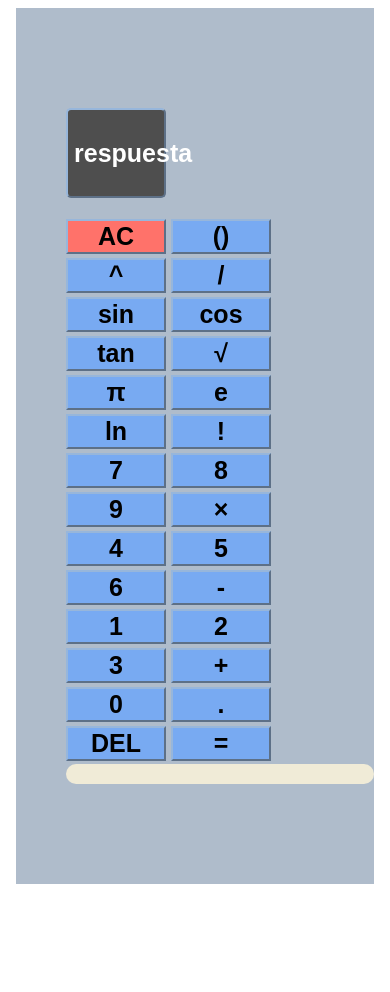
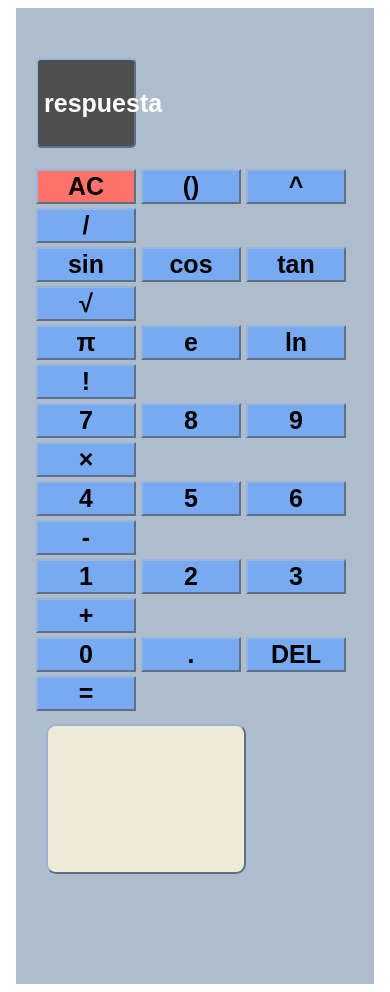
Before and after one commit to JuanMiguelD/Calculadora, an Angular app: page / in a window 390 px wide. Before the commit the page ends 892 px from the top, so only its background shows below. Built offline with nearby package versions, Linux system fonts and the light colour scheme.

Commit message:
Responsive-movil

```diff
--- a/src/app/app.component.css
+++ b/src/app/app.component.css
@@ -4,15 +4,16 @@ body{
 
 }
 section{
-    padding-top: 100px;
+    padding-top: 50px;
     padding-bottom: 100px;
     font-weight: 500;
     font-size: 30px;
-    margin-left: 30px;
+    margin-left: 10px;
+    margin-right: 15px;
 
 }
 .container{
-    margin-left: 20px;
+    margin-left: 10px;
 }
 
 
@@ -55,6 +56,10 @@ button{
     padding: 10px;
     border-radius: 10px;
     color: #4e4e4e;
-    font-size: 18px;
-    font-weight: 400;
+    font-size: 15px;
+    font-weight: 300px;
+    min-height: 150px;
+    min-width: 200px;
+    margin: 10px;
+    text-align: start;
 }
--- a/src/app/app.component.html
+++ b/src/app/app.component.html
@@ -16,7 +16,7 @@
   <section>
     <div class="container">
       <div class="row">
-        <div class="col-8">
+        <div class="col-sm-8">
           <div class="container-fluid btn-group">
           <button id="answ" class="btn btn-primary"  >respuesta</button>
           </div>
@@ -67,11 +67,18 @@
             <button class="btn btn btn-primary" (click)="operacion($event)" type="button">=</button>
           </div>
         </div>
-        <div id="hst" class="col-4">
+        <div class="col-sm-4">
+
+          <div class="container-fluid btn-group">
+            <button id="hst" class="btn btn-primary"  ></button>
+          </div>
+        </div>
+
+
 
         </div>
       </div>
-    </div>
+
 
   </section>
   <link href="https://cdn.jsdelivr.net/npm/bootstrap@5.3.0-alpha3/dist/css/bootstrap.min.css" rel="stylesheet" integrity="sha384-KK94CHFLLe+nY2dmCWGMq91rCGa5gtU4mk92HdvYe+M/SXH301p5ILy+dN9+nJOZ" crossorigin="anonymous">
```
